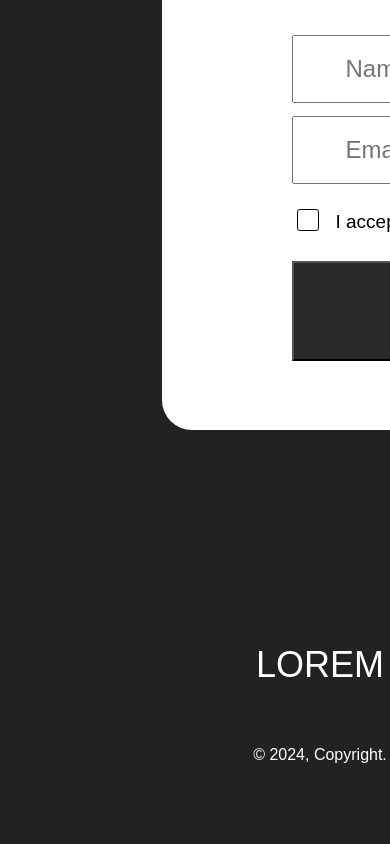
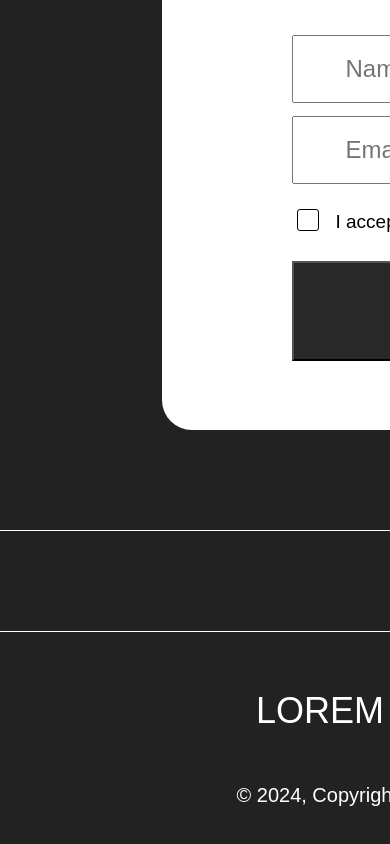
Before and after one commit to bilalgakaev1/task-for-job-1, a plain HTML site: page index.html in a window 390 px wide. Shown: the part 2129-2973 px from the top of the page. Drawn offline with Linux system fonts and the light colour scheme.

Commit message:
Немного адаптива

```diff
--- a/index.html
+++ b/index.html
@@ -67,7 +67,8 @@
             <li class="footer__item">Adipiscing</li>
             <li class="footer__item">tempor</li>
         </ul>
-        <a href="#" class="logo footer__logo">Lorem</a>
+        <div class="footer__container">
+            <a href="#" class="logo footer__logo">Lorem</a>
         <ul class="footer__social">
             <li>
                 <a href="#">
@@ -104,6 +105,7 @@
         <p class="footer__text">© 2024, Copyright.</p>
         <p class="footer__text">Privacy policy</p>
         <p class="footer__text">Terms of Use</p>
+        </div>
     </footer>
 </body>
 </html>
--- a/styles/style.css
+++ b/styles/style.css
@@ -2,7 +2,9 @@
   font-family: "Plata", Arial, sans-serif;
   background-color: #222;
   color: #fff;
-  inline-size: 1920px;
+  width: 1920px;
+  position: relative;
+  margin: auto;
 }
 
 .logo {
@@ -98,7 +100,7 @@
 
 .header-image {
   position: absolute;
-  top: 0;
+  top: -325px;
   right: 0;
   z-index: 1;
 }
@@ -260,31 +262,55 @@
 }
 
 .footer {
+  /*width: 100%;
   display: grid;
   grid-template-columns: repeat(3, 1fr);
   grid-template-rows: repeat(2, 1fr);
-  justify-items: center;
+  justify-items: space-around;*/
   padding-bottom: 60px;
-  row-gap: 30px;
+  font-size: 20px;
+  line-height: 150%;
+  letter-spacing: 4%;
+  font-family: Arial, Helvetica, sans-serif;
 }
 
 .footer__list {
-  grid-column: 1 / 4;
-  justify-self: center;
+  /*grid-column: 1 / 4;*/
+  width: 100%;
   padding-left: 0;
   font-style: italic;
+  align-self: center;
+  border-bottom: 1px solid #fff;
+  border-top: 1px solid #fff;
+  padding: 40px 0 30px 0;
+  justify-content: center;
+}
+
+.footer__container {
+  display: grid;
+  grid-template-columns: 1fr 1fr 1fr;
+  justify-items: center;
+  margin-block-start: 40px;
 }
 
 .footer__social {
   display: flex;
   gap: 32px;
+  align-self: center;
 }
 
 .footer__logo {
   inline-size: auto;
+  align-self: center;
+}
+
+.footer__text {
+  margin-block-start: 30px;
 }
 
 .footer__button {
   width: 180px;
   height: 78px;
+  background-color: #000;
+  color: #fff;
 }
```
